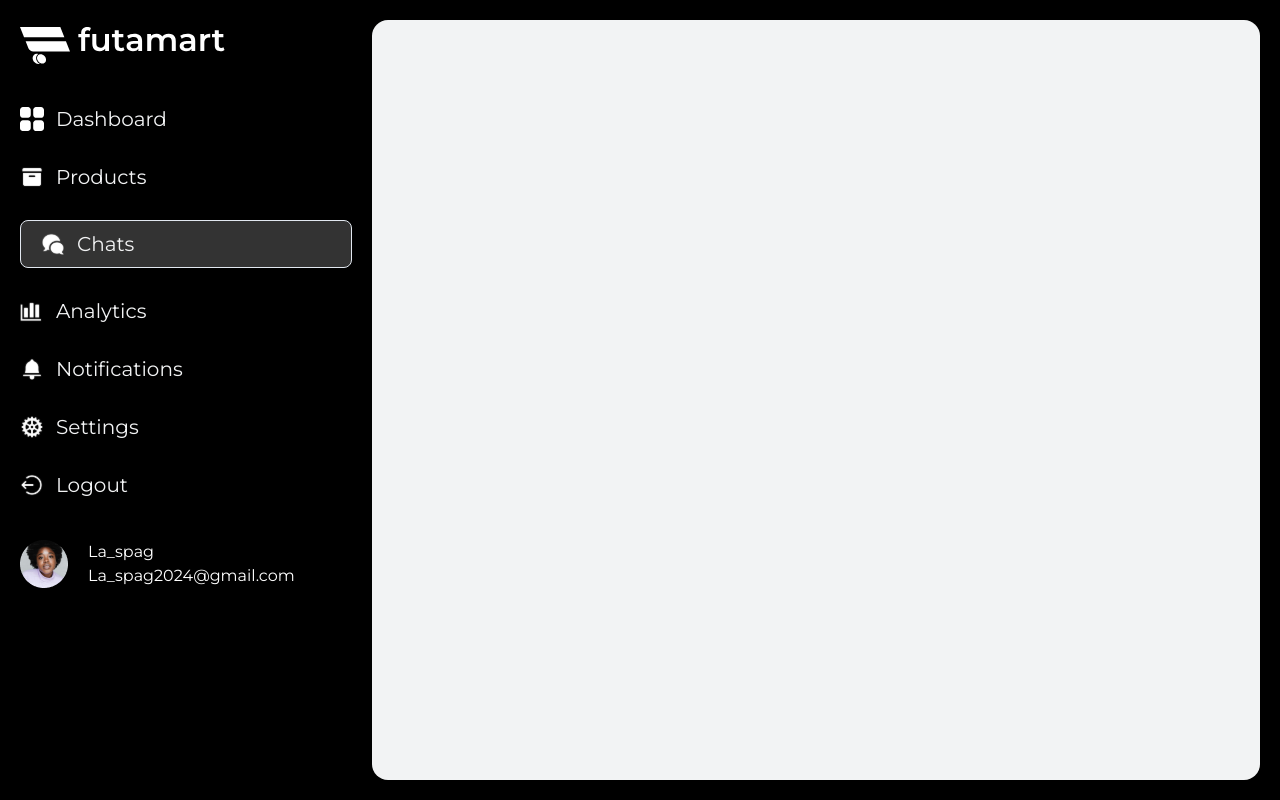
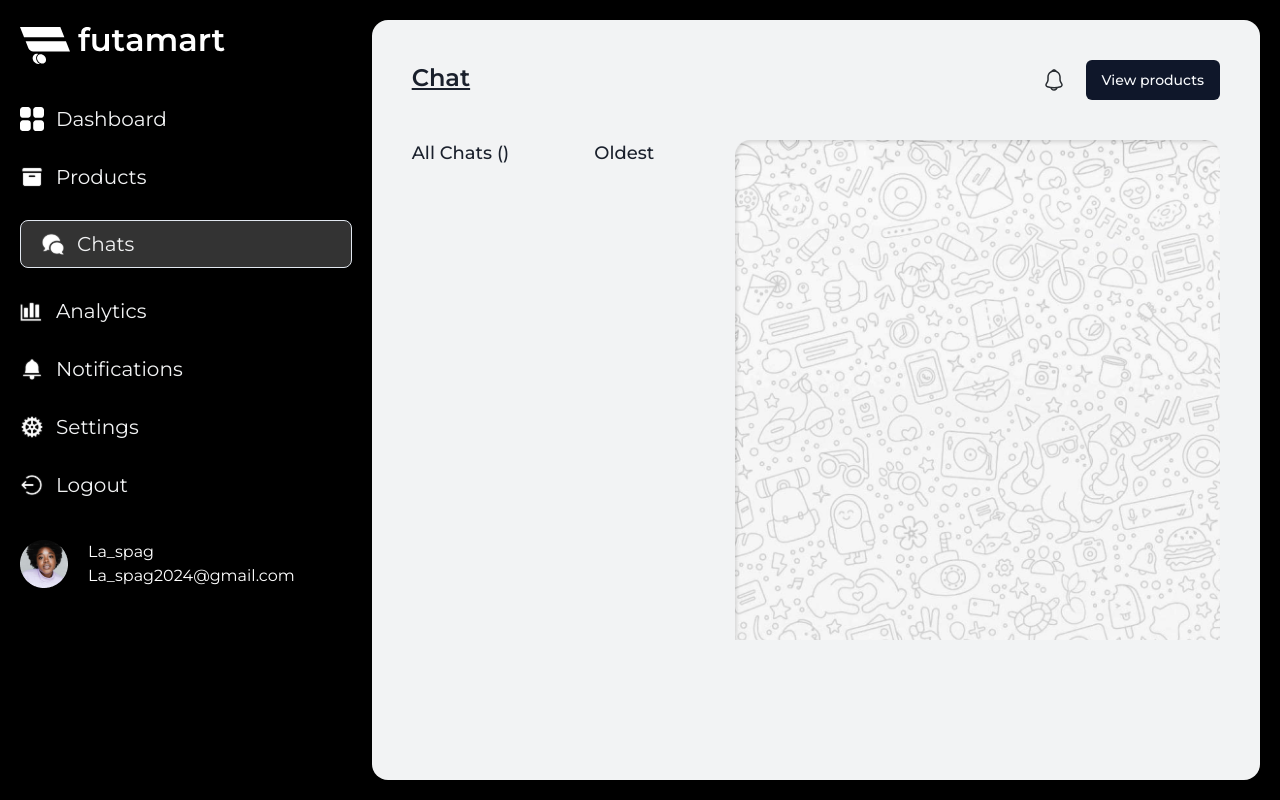
Before and after one commit to astroboy20/futamart_new, a Next.js app: page /dashboard/chats in a window 1280 px wide. Built offline with nearby package versions, Linux system fonts and the light colour scheme.

Commit message:
feat: worje on websocket and the chat design

```diff
--- a/package.json
+++ b/package.json
@@ -34,7 +34,8 @@
     "recharts": "^2.12.7",
     "tailwind-merge": "^2.4.0",
     "tailwindcss": "3.4.6",
-    "tailwindcss-animate": "^1.0.7"
+    "tailwindcss-animate": "^1.0.7",
+    "websocket": "^1.0.35"
   },
   "devDependencies": {
     "@tanstack/eslint-plugin-query": "^5.51.12"
--- a/src/app/dashboard/chats/page.js
+++ b/src/app/dashboard/chats/page.js
@@ -1,8 +1,10 @@
+import { Chats } from "@/container/dashboard/chats";
 
 
 export default function Page (){
     return(
         <div>
+            <Chats/>
         </div>
     )
 }
--- /dev/null
+++ b/src/container/dashboard/chats.jsx
@@ -0,0 +1,32 @@
+import { NotificationIconX } from "@/assets";
+import { Button } from "@/components/ui/button";
+import Link from "next/link";
+import React from "react";
+
+const Chats = () => {
+  return (
+    <div className="flex flex-col gap-10">
+      <div className="flex justify-between ">
+        <h1 className="text-[24px] font-[600] underline">Chat</h1>
+        <div className="flex items-center gap-5">
+          <NotificationIconX />
+          <Link href="/dashboard/products">
+            <Button className="hidden lg:block">View products</Button>
+          </Link>
+        </div>
+      </div>
+
+      <div className="flex justify-between  w-full">
+        <div className="w-[30%]">
+          <div className="flex justify-between items-center text-[18px] font-[500]">
+            <p>All Chats ()</p>
+            <p>Oldest</p>
+          </div>
+        </div>
+        <div className="w-[60%] bg-[url('/images/products/chat-bg.png')] h-[500px] bg-cover bg-no-repeat" ></div>
+      </div>
+    </div>
+  );
+};
+
+export { Chats };
```
Also changed, not shown: websocket.js (added, +44 -0 lines), public/images/products/chat-bg.png (added), 1 other file (tests, documents, lock files or other folders).
